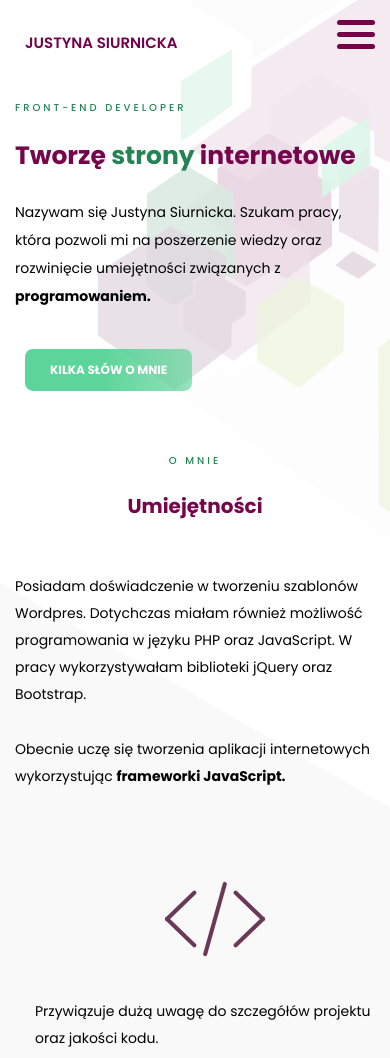
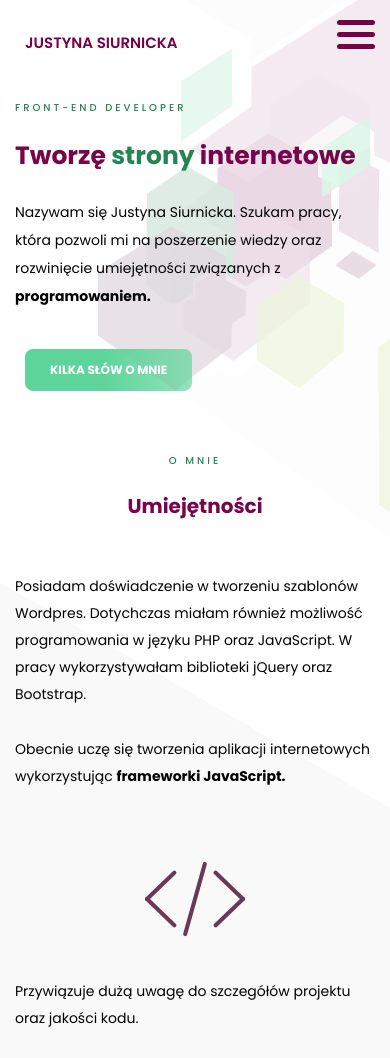
Before and after one commit to tyna1991/portfolio-2020, a plain HTML site: page index.html in a window 390 px wide. Shown: the top 1058 px of the page. Drawn offline with Linux system fonts and the light colour scheme.

Commit message:
Update styles.css

```diff
--- a/css/styles.css
+++ b/css/styles.css
@@ -557,7 +557,8 @@ nav a{
         flex-direction: column;
     }
     .skill{
-        width:100%
+        width:100%;
+        margin:0px
     }
     #footer>.sm-container{
         flex-direction: column;
```
